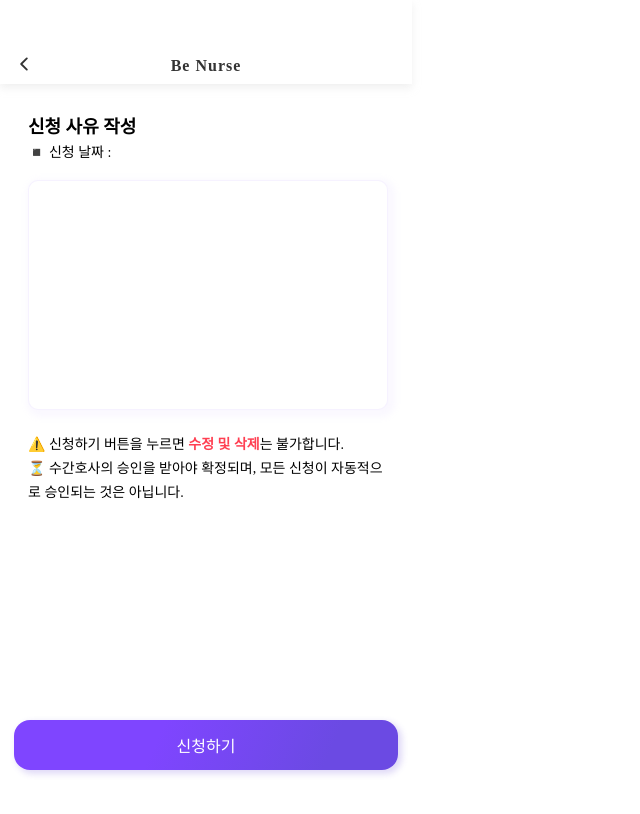
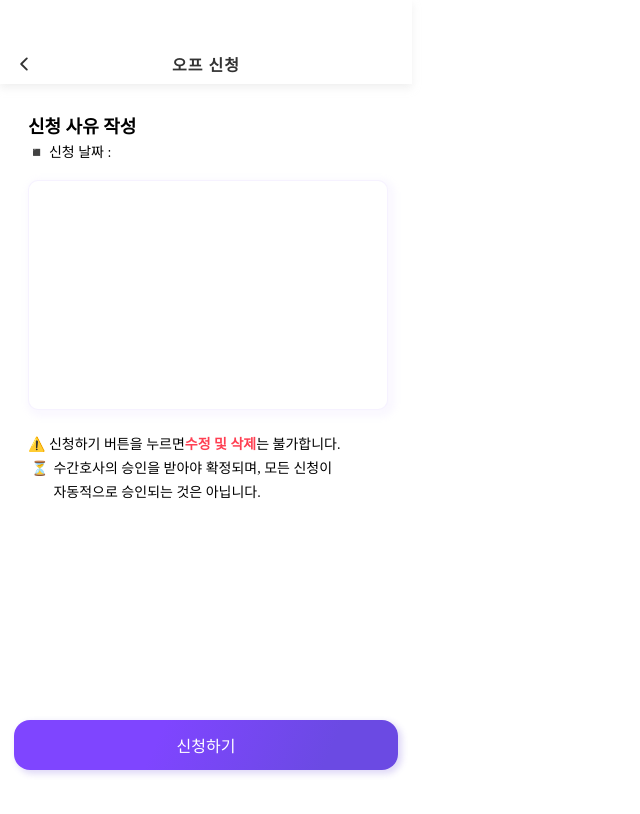
Before and after one commit to sojeong025/BeNurse, a React (Vite) app in the folder Frontend/BeNurse/: page /off-application-write in a window 1280 px wide. Shown: the top 814 px of the page, without its empty margins (0-640 px from the left). Built offline with nearby package versions, Linux system fonts and the light colour scheme; no server answers; a web font is replaced by a local one.

Commit message:
style: navbar

```diff
--- a/Frontend/BeNurse/src/components/templates/NavBar/NavBar.jsx
+++ b/Frontend/BeNurse/src/components/templates/NavBar/NavBar.jsx
@@ -123,6 +123,12 @@ export default function NavBar({ onSave }) {
       path === "/"
     ) {
       setVisibility("none");
+    } else if (path.startsWith("/off-application")) {
+      setNavTitle("오프 신청");
+      setNavColor(Common.color.white01);
+      setNavFontColor(Common.color.black03);
+      setNavBoxShadow("0px 4px 8px 0px rgba(213, 213, 213, 0.36) ");
+      setVisibility("flex");
     } else if (path.startsWith("/device")) {
       setNavTitle("장비 관리");
       setNavColor(Common.color.white01);
@@ -272,7 +278,7 @@ export default function NavBar({ onSave }) {
             width: "80px",
             fontSize: "16px",
             fontWeight: "bold",
-            color: "blue",
+            color: Common.color.purple03,
           }}
         >
           다음
@@ -298,7 +304,7 @@ export default function NavBar({ onSave }) {
             width: "80px",
             fontSize: "16px",
             fontWeight: "bold",
-            color: "blue",
+            color: Common.color.purple04,
           }}
         >
           저장
--- a/Frontend/BeNurse/src/pages/SchedulePage/OffwritePage.jsx
+++ b/Frontend/BeNurse/src/pages/SchedulePage/OffwritePage.jsx
@@ -19,7 +19,6 @@ export default function OffwritePage() {
       content: content,
     };
     await customAxios.post("Offschedule", data).then((res) => {
-      console.log("보내기 성공", res);
       navigate("/off-application-finish");
     });
   };
@@ -77,7 +76,7 @@ export default function OffwritePage() {
                 marginBottom: "30px",
               }}
             >
-              ⚠️ 신청하기 버튼을 누르면{" "}
+              ⚠️ 신청하기 버튼을 누르면
               <span
                 style={{
                   color: Common.color.danger,
@@ -87,8 +86,14 @@ export default function OffwritePage() {
                 수정 및 삭제
               </span>
               는 불가합니다.
-              <br /> ⏳ 수간호사의 승인을 받아야 확정되며, 모든 신청이
-              자동적으로 승인되는 것은 아닙니다.
+              <br />
+              <div style={{ display: "flex" }}>
+                <div style={{ margin: "0px 5px 0px 3px" }}>⏳</div>
+                <div>
+                  수간호사의 승인을 받아야 확정되며, 모든 신청이 <br />
+                  자동적으로 승인되는 것은 아닙니다.
+                </div>
+              </div>
             </div>
           </div>
           <div
```
